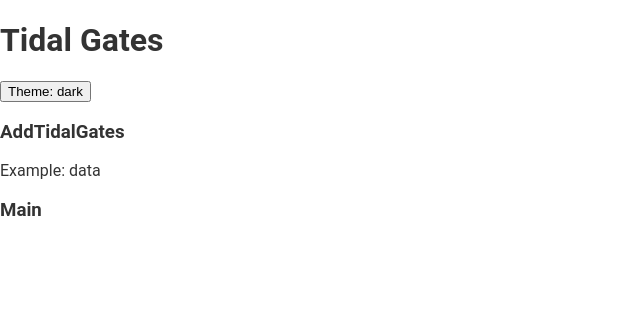
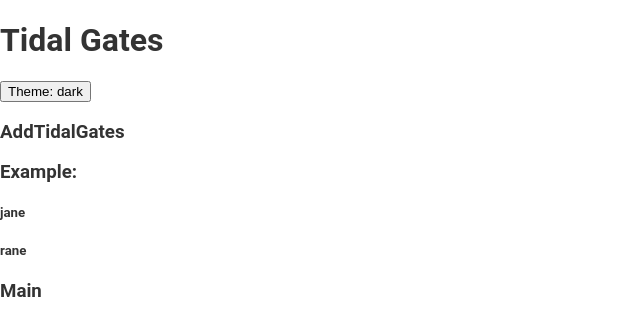
Before and after one commit to JPhasma/tidal-gates-app, a Next.js app: page / in a window 1280 px wide. Shown: the top 336 px of the page, without its empty margins (0-640 px from the left). Built offline with nearby package versions, Linux system fonts and the light colour scheme.

Commit message:
added 2nd example context

```diff
--- a/app/components/AddTidalGates/AddTidalGates.jsx
+++ b/app/components/AddTidalGates/AddTidalGates.jsx
@@ -1,15 +1,15 @@
 import React from 'react';
 
 import Example from './Example';
-import DataProvider from '../../libs/contexts/dataContext';
+// import DataProvider from '../../libs/contexts/dataContext';
 
 function AddTidalGates() {
   return (
     <section>
-      <DataProvider>
-        <h3>AddTidalGates</h3>
-        <Example />
-      </DataProvider>
+      {/* <DataProvider> */}
+      <h3>AddTidalGates</h3>
+      <Example />
+      {/* </DataProvider> */}
     </section>
   );
 }
--- a/app/components/AddTidalGates/Example.jsx
+++ b/app/components/AddTidalGates/Example.jsx
@@ -5,7 +5,14 @@ import { DataContext } from '../../libs/contexts/dataContext';
 
 function Example() {
   const val = useContext(DataContext);
-  return <div>Example: {val}</div>;
+  return (
+    <div>
+      <h3>Example:</h3>
+      {val.map((el) => {
+        return <h5 key={el.id}>{el.name}</h5>;
+      })}
+    </div>
+  );
 }
 
 export default Example;
--- a/app/layout.js
+++ b/app/layout.js
@@ -2,6 +2,7 @@ import Header from './components/Header';
 import './globals.scss';
 
 import Providers from './libs/providers';
+// import DataProvider from './libs/contexts/dataContext';
 
 export const metadata = {
   title: 'Tidal Gates',
@@ -12,10 +13,12 @@ export default function RootLayout({ children }) {
   return (
     <html lang='en'>
       <Providers>
+        {/* <DataProvider> */}
         <body>
           <Header />
           {children}
         </body>
+        {/* </DataProvider> */}
       </Providers>
     </html>
   );
--- a/app/libs/contexts/dataContext.js
+++ b/app/libs/contexts/dataContext.js
@@ -13,5 +13,5 @@ export default function DataProvider({ children }) {
   // const [data, setData] = useState(initialData);
   const data = initialData;
 
-  return <DataContext.Provider value='data'>{children}</DataContext.Provider>;
+  return <DataContext.Provider value={data}>{children}</DataContext.Provider>;
 }
--- a/app/libs/providers.js
+++ b/app/libs/providers.js
@@ -1,10 +1,14 @@
 'use client';
 
 import { ThemeProvider } from 'next-themes';
-import { DataProvider } from './contexts/dataContext';
+import DataProvider from './contexts/dataContext';
 
-const Providers = ({ children }) => {
-  return <ThemeProvider attribute='class'>{children}</ThemeProvider>;
+export const Providers = ({ children }) => {
+  return (
+    <ThemeProvider attribute='class'>
+      <DataProvider>{children}</DataProvider>
+    </ThemeProvider>
+  );
 };
 
 export default Providers;
```
